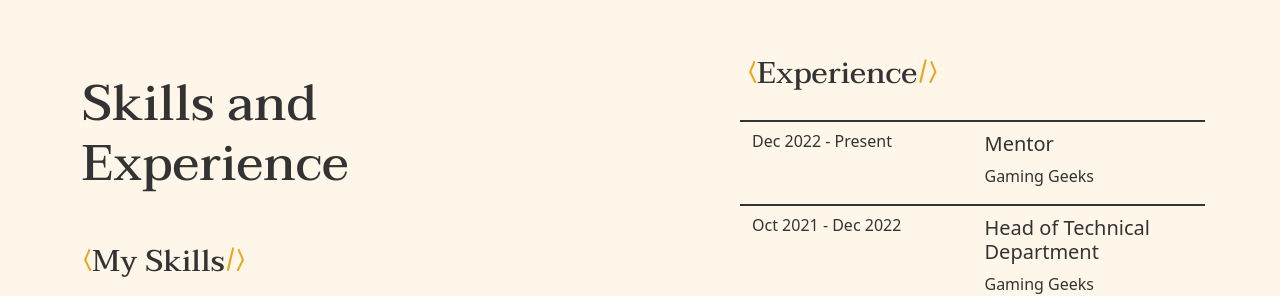
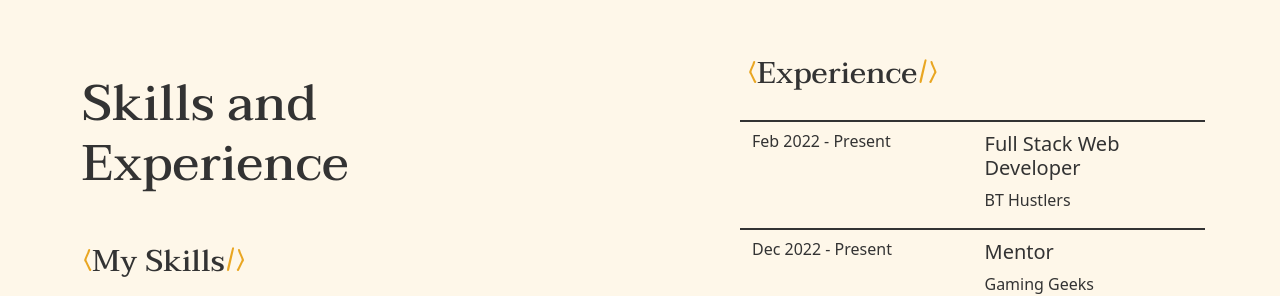
Before and after one commit to ssahibsingh/ssahibsingh.github.io, a Next.js app: page / in a window 1280 px wide. Shown: the part 6460-6756 px from the top of the page. Built offline with nearby package versions, Linux system fonts and the light colour scheme; a web font is replaced by a local one.

Commit message:
updated experience

```diff
--- a/data/skillsExperience.js
+++ b/data/skillsExperience.js
@@ -103,6 +103,12 @@ const skill = [
 
 const experience = [
     {
+        key: 6,
+        duration: "Feb 2022 - Present",
+        position: "Full Stack Web Developer",
+        company: "BT Hustlers"
+    },
+    {
         key: 1,
         duration: "Dec 2022 - Present",
         position: "Mentor",
```
